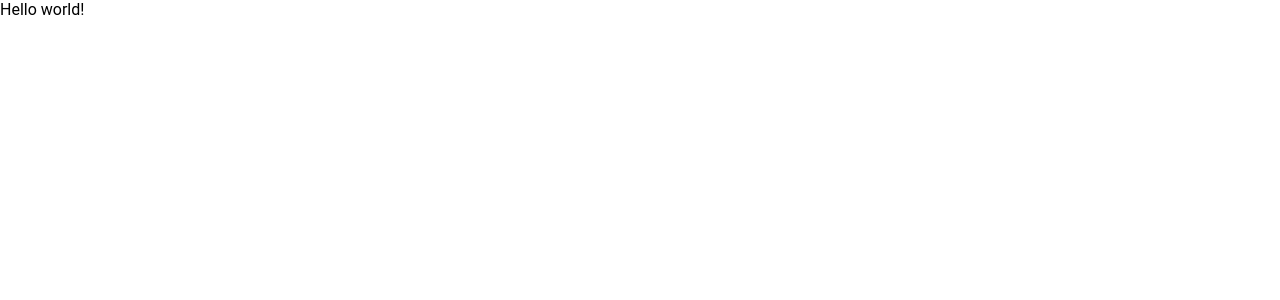
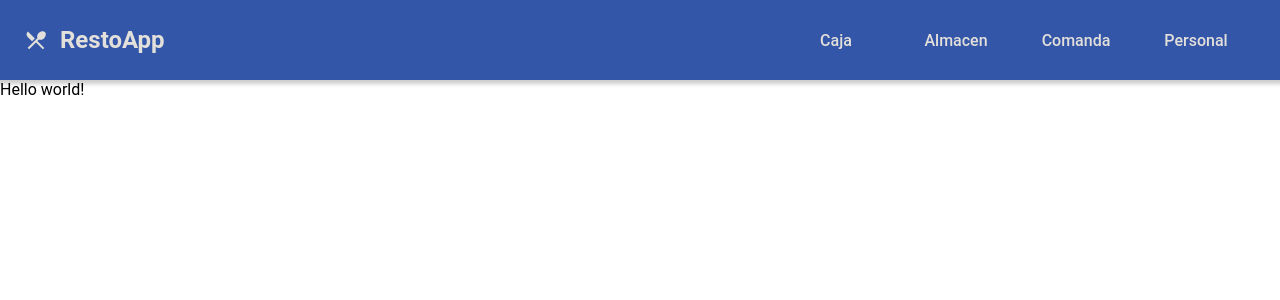
Before and after one commit to martinalbrnz/resto-front, a Next.js app: page / in a window 1280 px wide. Shown: the top 300 px of the page. Built offline with nearby package versions, Linux system fonts and the light colour scheme.

Commit message:
added layout component

```diff
--- /dev/null
+++ b/components/Layout/index.tsx
@@ -0,0 +1,46 @@
+import Link from 'next/link';
+import React from 'react';
+import { MdRestaurantMenu } from 'react-icons/md';
+import styles from './layout.module.scss';
+
+export interface layoutProps {
+  children: React.ReactNode;
+}
+
+const Layout = ({ children }: layoutProps) => {
+  return (
+    <>
+      <header className={styles.header}>
+        <a href="/" className={styles.logo}>
+          <MdRestaurantMenu className={styles.icon} />
+          <h1 className={styles.title}>RestoApp</h1>
+        </a>
+        <ul className={styles.navbar}>
+          <li className={styles.opc}>
+            <Link href="/" className={styles.link}>
+              Caja
+            </Link>
+          </li>
+          <li className={styles.opc}>
+            <Link href="/" className={styles.link}>
+              Almacen
+            </Link>
+          </li>
+          <li className={styles.opc}>
+            <Link href="/" className={styles.link}>
+              Comanda
+            </Link>
+          </li>
+          <li className={styles.opc}>
+            <Link href="/" className={styles.link}>
+              Personal
+            </Link>
+          </li>
+        </ul>
+      </header>
+      <main>{children}</main>
+    </>
+  );
+};
+
+export default Layout;
--- /dev/null
+++ b/components/Layout/layout.module.scss
@@ -0,0 +1,57 @@
+.header {
+  display: flex;
+  justify-content: space-between;
+  height: var(--header-height);
+  padding: 0 1.5rem;
+  box-shadow: var(--shadow);
+  background-color: var(--primary);
+
+  .logo {
+    display: flex;
+    justify-content: center;
+    align-items: center;
+    gap: 12px;
+    color: var(--text-primary);
+    text-decoration: none;
+    transition: 0.2s;
+
+    &:hover {
+      transform: scale(1.01);
+    }
+
+    .title, svg {
+      font-size: 1.5rem;
+      margin: 0;
+    }
+  }
+
+  .navbar {
+    display: flex;
+    margin: 0;
+    list-style: none;
+
+    .opc {
+      display: flex;
+      flex-direction: column;
+      align-items: center;
+      justify-content: center;
+      width: 120px;
+      transition: 0.2s;
+
+      &:hover {
+        background-color: var(--primary-light);
+        cursor: pointer;
+
+        .link {
+          transform: scale(1.01);
+        }
+      }
+
+      .link {
+        color: var(--text-primary);
+        text-decoration: none;
+        font-weight: 500;
+      }
+    }
+  }
+}
--- /dev/null
+++ b/components/index.ts
@@ -0,0 +1 @@
+export { default as Layout } from './Layout';
--- a/pages/index.tsx
+++ b/pages/index.tsx
@@ -1,9 +1,6 @@
 import Head from 'next/head';
-import Image from 'next/image';
-import { Inter } from '@next/font/google';
+import { Layout } from '../components';
 import styles from '../styles/Home.module.scss';
-
-const inter = Inter({ subsets: ['latin'] });
 
 export default function Home() {
   return (
@@ -14,9 +11,9 @@ export default function Home() {
         <meta name="viewport" content="width=device-width, initial-scale=1" />
         <link rel="icon" href="/favicon.ico" />
       </Head>
-      <main className={styles.main}>
-        <div>Hello world!</div>
-      </main>
+      <Layout>
+        <div className={styles.container}>Hello world!</div>
+      </Layout>
     </>
   );
 }
```
